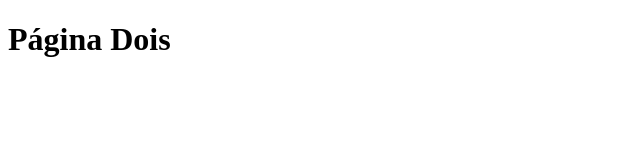
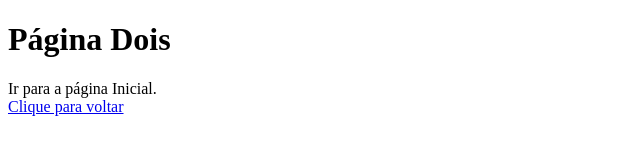
Before and after one commit to jonathansilvalemos/html, a plain HTML site: page pagina2.html in a window 1280 px wide. Shown: the whole page, without its empty margins (0-640 px from the left). Drawn offline with Linux system fonts and the light colour scheme.

Commit message:
Link para voltar para o início

```diff
--- a/pagina2.html
+++ b/pagina2.html
@@ -7,6 +7,7 @@
 </head>
 <body>
     <h1>Página Dois</h1>
-
+    Ir para a página Inicial.<br>
+    <a href="index.html">Clique para voltar</a>
 </body>
 </html>
```
